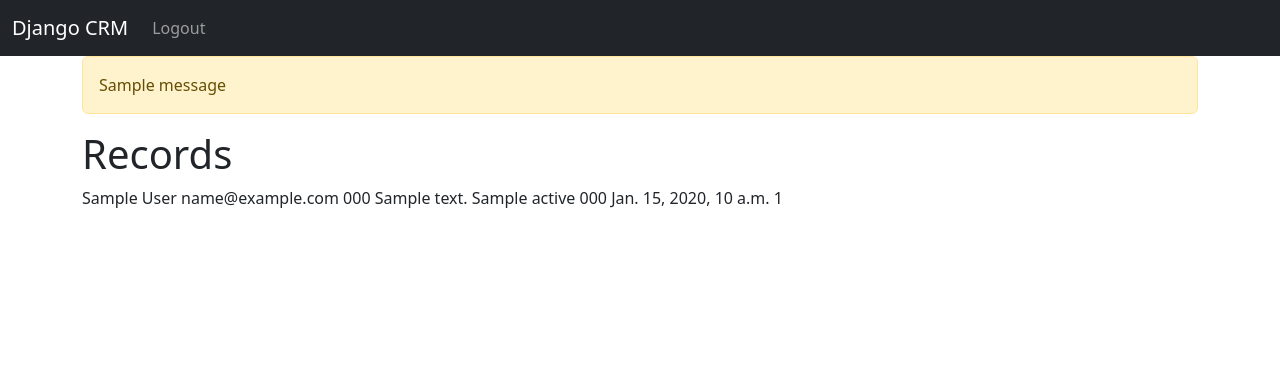
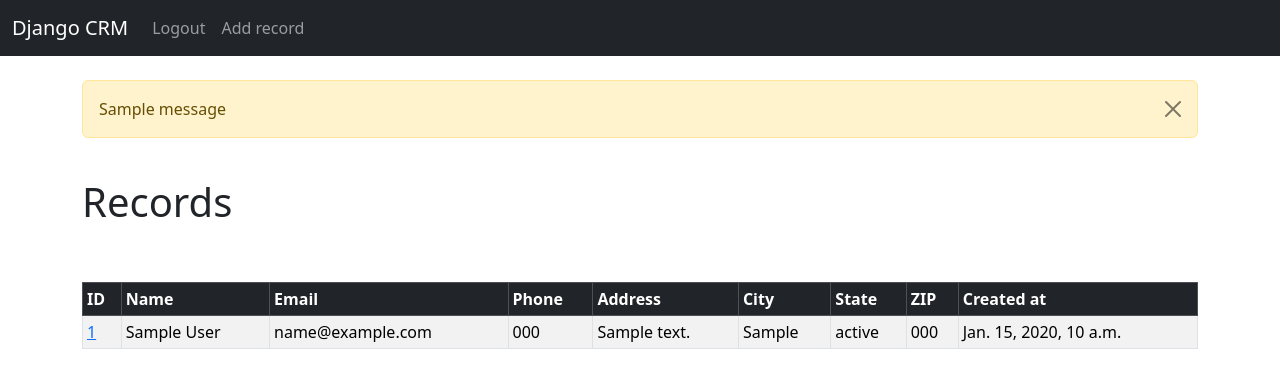
Before and after one commit to eyji-koike/djangocrm, a Django app: page / in a window 1280 px wide. Shown: the top 388 px of the page. Run offline with Django 5.2, Linux system fonts and the light colour scheme; a user stored in the database is signed in; tables that the repository leaves empty hold one stand-in row (values such as "Sample post"); one stand-in notice (Sample message) is shown; parts of the project's set-up code (start-up, migrations or seed data) failed here and were passed over.

Commit message:
Finished CRM with CRUD operations

```diff
--- a/website/templates/base.html
+++ b/website/templates/base.html
@@ -8,12 +8,14 @@
   </head>
   <body>
   {% include 'navbar.html' %}
+  <br/>
   <div class="container">
     {% if messages %}
         {% for message in messages %}
-            <div class="alert alert-warning" role="alert">
-              {{ message }}
+            <div class="alert alert-warning  alert-dismissible fade show" role="alert">
+              {{ message }} <button type="button" class="btn-close" data-bs-dismiss="alert" aria-label="Close"></button>
             </div>
+
         {% endfor %}
     {% endif %}
     {% block content %}
--- a/website/templates/home.html
+++ b/website/templates/home.html
@@ -1,25 +1,49 @@
 {%  extends 'base.html' %}
 {% block content %}
     {% if user.is_authenticated %}
+        <br/>
         <h1>Records</h1>
+        <br/>
+        <table class="table table-striped table-hover table-bordered table-sm">
+          <thead class="table-dark">
+            <tr>
+                <th scope="col">ID</th>
+              <th scope="col">Name</th>
+              <th scope="col">Email</th>
+              <th scope="col">Phone</th>
+              <th scope="col">Address</th>
+                <th scope="col">City</th>
+                <th scope="col">State</th>
+                <th scope="col">ZIP</th>
+                <th scope="col">Created at</th>
+            </tr>
+          </thead>
+          <tbody>
            {% if records %}
                 {% for record in records %}
-                {{ record.first_name }}
-                {{ record.last_name }}
-                {{ record.email }}
-                {{ record.phone }}
-                {{ record.address }}
-                {{ record.city }}
-                {{ record.state }}
-                {{ record.zipcode }}
-                {{ record.create_at }}
-                {{ record.id }}
+                    <tr>
+                        <td><a href="{% url 'record' record.id %}">{{ record.id }}</a></td>
+                         <td>{{ record.first_name }}
+                         {{ record.last_name }}</td>
+                         <td>{{ record.email }}</td>
+                         <td> {{ record.phone }}</td>
+                         <td>{{ record.address }}</td>
+                         <td>{{ record.city }}</td>
+                         <td>{{ record.state }}</td>
+                         <td>{{ record.zipcode }}</td>
+                         <td>{{ record.create_at }}</td>
                     <br/>
+                    </tr>
                 {%  endfor %}
            {% endif %}
+          </tbody>
+        </table>
+
     {% else %}
+        <br/>
         <div class="col-md-6 offset-md-3">
         <h1>Login</h1>
+            <br/>
         <form method="post" action="{% url "home" %}" >
             {% csrf_token %}
               <div class="mb-3">
@@ -28,6 +52,7 @@
               <div class="mb-3">
                 <input type="password" class="form-control" id="password" name="password" placeholder="Password" required>
               </div>
+            <br/>
               <button type="submit" class="btn btn-secondary">Login</button>
         </form>
         </div>
--- a/website/templates/navbar.html
+++ b/website/templates/navbar.html
@@ -8,6 +8,7 @@
       <div class="navbar-nav">
           {% if user.is_authenticated %}
               <a class="nav-link" href="{%  url 'logout' %}">Logout</a>
+              <a class="nav-link" href="{%  url 'add_record' %}">Add record</a>
           {% else %}
               <a class="nav-link" href="{% url 'register' %}">Register</a>
               <a class="nav-link" href="{% url 'home' %}">Login</a>
--- a/website/templates/register.html
+++ b/website/templates/register.html
@@ -1,6 +1,8 @@
 {%  extends 'base.html' %}
 {% block content %}
+    <br/>
     <h1>Register</h1>
+    <br/>
     <div class="col-md-6 offset-md-3">
     <form method="post" action="">
         {% csrf_token %}
--- a/website/urls.py
+++ b/website/urls.py
@@ -6,4 +6,8 @@ urlpatterns = [
     #path('/login', views.login_user, name='login'),
     path('logout/', views.logout_user, name='logout'),
     path('register/', views.register_user, name='register'),
+    path('record/<int:pk>', views.customer_record, name='record'),
+    path('delete_record/<int:pk>', views.delete_record, name='delete_record'),
+    path('add_record/', views.add_record, name='add_record'),
+    path('update_record/<int:pk>', views.update_record, name='update_record'),
 ]
--- a/website/views.py
+++ b/website/views.py
@@ -1,7 +1,7 @@
 from django.shortcuts import render, redirect
 from django.contrib.auth import authenticate, login, logout
 from django.contrib import messages
-from .forms import SignupForm
+from .forms import SignupForm, AddRecordForm
 from .models import Record
 
 
@@ -52,3 +52,51 @@ def register_user(request):
         return render(request, 'register.html', {'form': form})
 
     return render(request, 'register.html', {'form': form})
+
+
+def customer_record(request, pk):
+    if request.user.is_authenticated:
+        costumer_record = Record.objects.get(pk=pk)
+        return render(request, 'records.html', {'costumer_record': costumer_record})
+    else:
+        messages.error(request, 'You have not been logged in!')
+        return redirect('home')
+
+
+def delete_record(request, pk):
+    if request.user.is_authenticated:
+        delete_it = Record.objects.get(id=pk)
+        delete_it.delete()
+        messages.success(request, 'Record has been deleted!')
+        return redirect('home')
+    else:
+        messages.error(request, 'You have not been logged in!')
+        return redirect('home')
+
+
+def add_record(request):
+    form = AddRecordForm(request.POST or None)
+    if request.user.is_authenticated and request.method == "POST" and form.is_valid():
+        add_record = form.save()
+        messages.success(request, 'Record has been added!')
+        return redirect('home')
+    elif request.user.is_authenticated and request.method != "POST":
+        return render(request, 'add_record.html', {'form': form})
+    else:
+        messages.error(request, 'You have not been logged in!')
+        return redirect('home')
+
+
+def update_record(request, pk):
+    if request.user.is_authenticated:
+        current_record = Record.objects.get(id=pk)
+        form = AddRecordForm(request.POST or None, instance=current_record)
+        if form.is_valid():
+            form.save()
+            messages.success(request, 'Record has been updated!')
+            return redirect("home")
+        else:
+            return render(request, 'update_record.html', {'form': form})
+    else:
+        messages.error(request, 'You have not been logged in!')
+        return redirect('home')
```
Also changed, not shown: website/templates/add_record.html (added, +13 -0 lines), website/templates/records.html (added, +26 -0 lines), website/templates/update_record.html (added, +13 -0 lines). Lines whose indentation alone changed are shown as unchanged.
